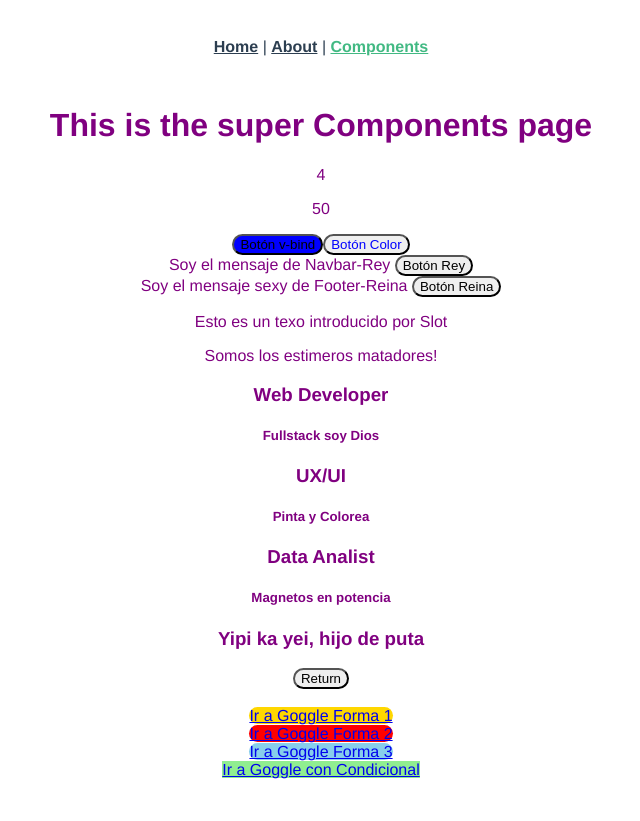
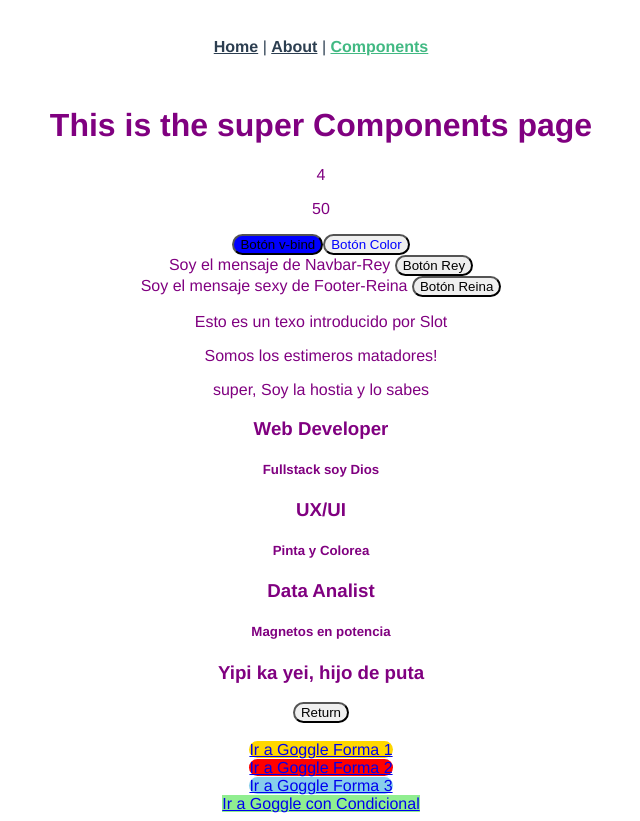
Before and after one commit to joaquinlmartin/lab-vue-basics, a Vue app: page /components in a window 1280 px wide. Shown: the whole page, without its empty margins (319-959 px from the left). Before the commit the page ends 800 px from the top, so only its background shows below. Built offline with nearby package versions, Linux system fonts and the light colour scheme.

Commit message:
computed props practiced

```diff
--- a/src/views/Components.vue
+++ b/src/views/Components.vue
@@ -16,6 +16,7 @@
       <p>Somos los estimeros matadores!</p>
       </template>
     </Footer>
+    <p>{{ gandalfTheGrey }}</p>
     <ul>
     <li v-for="elem in getAvailableGays"
      :key="elem.id" v-show="elem.id === 4">{{ elem.subtitle }}</li>
@@ -54,6 +55,7 @@ export default {
       activeColor: 'blue',
       adjetive: 'super',
       showMessage: false,
+      interMessage: ', ',
       messageAlternative: 'Yipi ka yei, hijo de puta',
       webToGo: 'https://www.google.es',
       mySuperArray: [1, 2, 3, 4, 5],
@@ -114,6 +116,9 @@ export default {
     getAvailableGays() {
       return this.myArrayGay.filter((myArrayGay) => myArrayGay.id === 1);
     },
+    gandalfTheGrey() {
+      return `${this.adjetive + this.interMessage + this.message}`;
+    },
   },
   beforeCreate() {
     this.myArrayGay = this.getAvailableGays;
```
